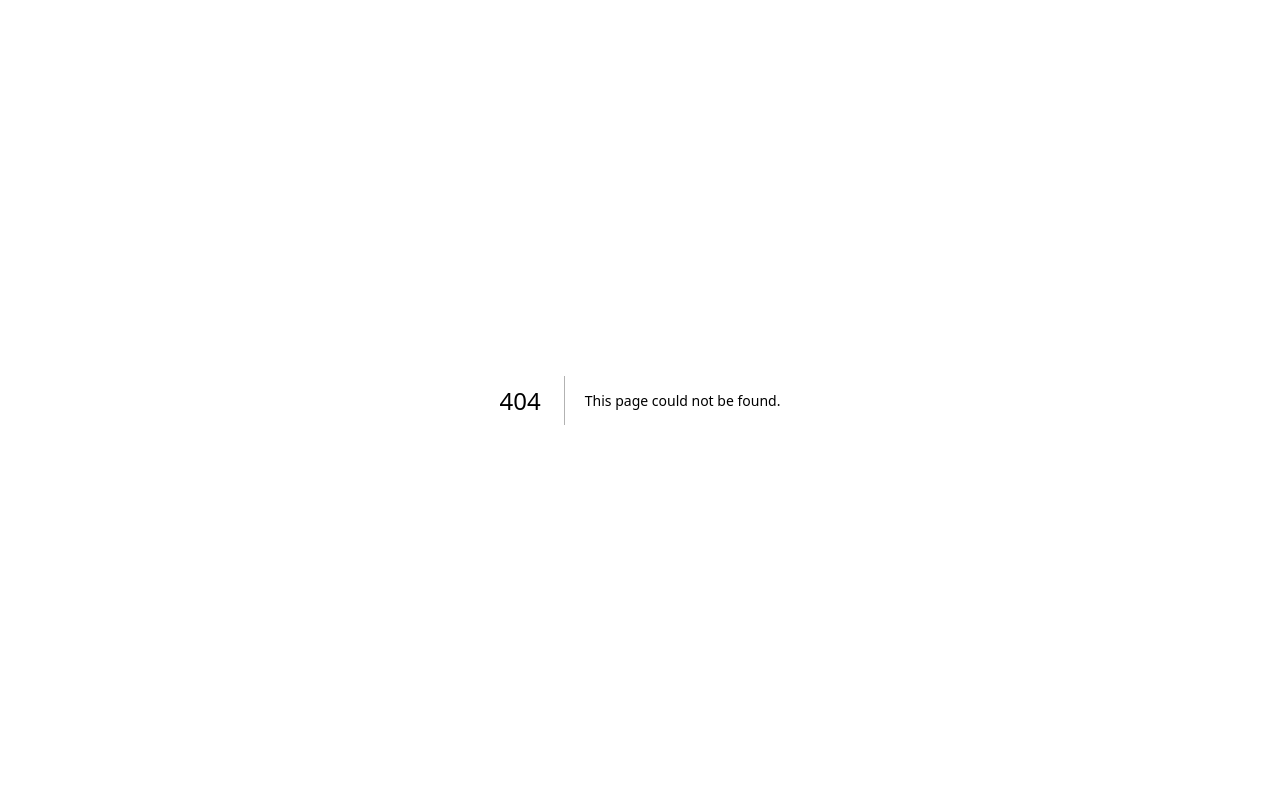
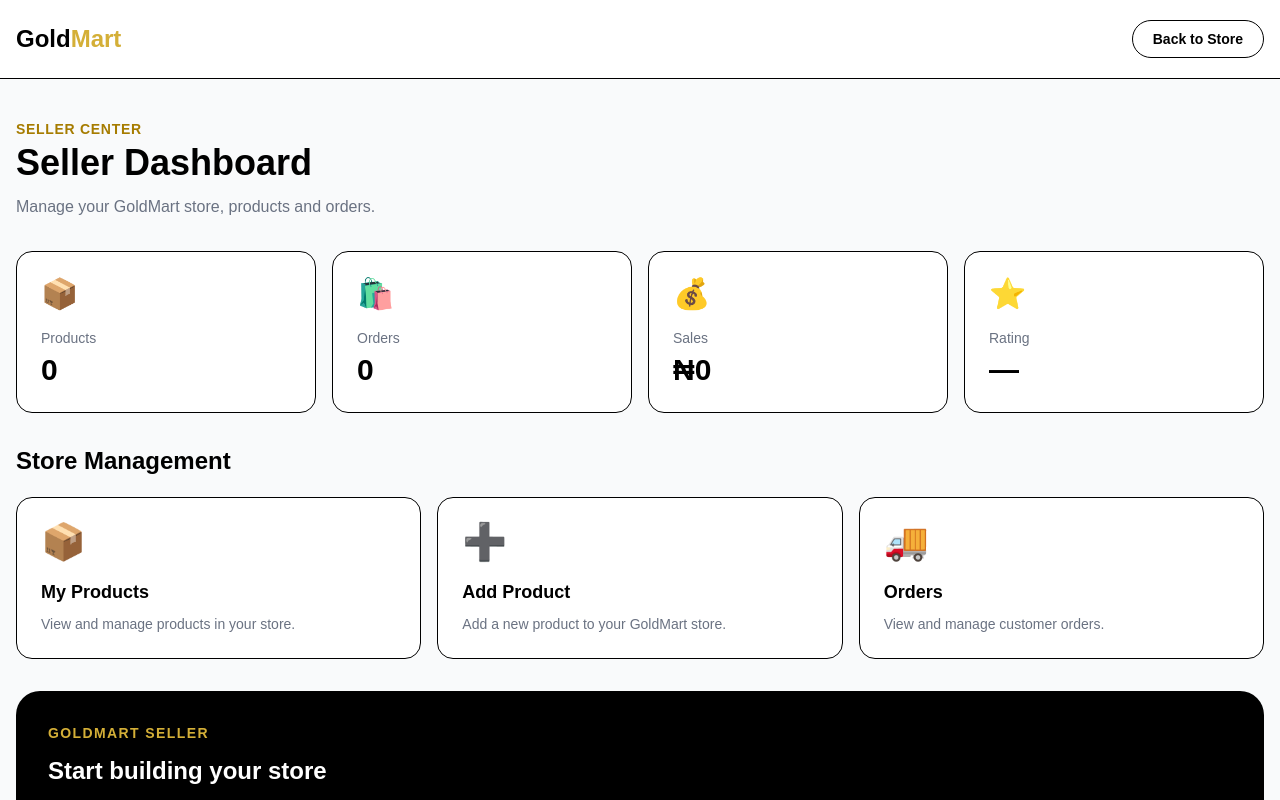
Before and after one commit to oscar1-max/Gold-mart-Ybsr, a Next.js app: page /seller in a window 1280 px wide. Before the commit this address had no page. Shown: the top 800 px of the page. Built offline with nearby package versions, Linux system fonts and the light colour scheme.

Commit message:
Create SellerDashboard component with layout and links

```diff
--- /dev/null
+++ b/app/seller/page.tsx
@@ -0,0 +1,184 @@
+"use client";
+
+import Link from "next/link";
+
+export default function SellerDashboard() {
+  return (
+    <main className="min-h-screen bg-gray-50 text-black">
+
+      {/* HEADER */}
+      <header className="border-b bg-white">
+        <div className="mx-auto flex max-w-7xl items-center justify-between px-4 py-5">
+
+          <Link href="/" className="text-2xl font-black">
+            Gold<span className="text-[#D4AF37]">Mart</span>
+          </Link>
+
+          <Link
+            href="/"
+            className="rounded-full border px-5 py-2 text-sm font-bold"
+          >
+            Back to Store
+          </Link>
+
+        </div>
+      </header>
+
+      {/* CONTENT */}
+      <div className="mx-auto max-w-7xl px-4 py-10">
+
+        <div>
+          <p className="text-sm font-bold uppercase tracking-wider text-[#A67C00]">
+            Seller Center
+          </p>
+
+          <h1 className="mt-1 text-3xl font-black sm:text-4xl">
+            Seller Dashboard
+          </h1>
+
+          <p className="mt-3 text-gray-500">
+            Manage your GoldMart store, products and orders.
+          </p>
+        </div>
+
+        {/* STATS */}
+        <div className="mt-8 grid gap-4 sm:grid-cols-2 lg:grid-cols-4">
+
+          <div className="rounded-2xl border bg-white p-6">
+            <div className="text-3xl">📦</div>
+
+            <p className="mt-4 text-sm text-gray-500">
+              Products
+            </p>
+
+            <h2 className="mt-1 text-3xl font-black">
+              0
+            </h2>
+          </div>
+
+          <div className="rounded-2xl border bg-white p-6">
+            <div className="text-3xl">🛍️</div>
+
+            <p className="mt-4 text-sm text-gray-500">
+              Orders
+            </p>
+
+            <h2 className="mt-1 text-3xl font-black">
+              0
+            </h2>
+          </div>
+
+          <div className="rounded-2xl border bg-white p-6">
+            <div className="text-3xl">💰</div>
+
+            <p className="mt-4 text-sm text-gray-500">
+              Sales
+            </p>
+
+            <h2 className="mt-1 text-3xl font-black">
+              ₦0
+            </h2>
+          </div>
+
+          <div className="rounded-2xl border bg-white p-6">
+            <div className="text-3xl">⭐</div>
+
+            <p className="mt-4 text-sm text-gray-500">
+              Rating
+            </p>
+
+            <h2 className="mt-1 text-3xl font-black">
+              —
+            </h2>
+          </div>
+
+        </div>
+
+        {/* ACTIONS */}
+        <section className="mt-8">
+
+          <h2 className="text-2xl font-black">
+            Store Management
+          </h2>
+
+          <div className="mt-5 grid gap-4 sm:grid-cols-2 lg:grid-cols-3">
+
+            <Link
+              href="/seller/products"
+              className="rounded-2xl border bg-white p-6 transition hover:-translate-y-1 hover:border-[#D4AF37] hover:shadow-lg"
+            >
+              <div className="text-4xl">📦</div>
+
+              <h3 className="mt-4 text-lg font-black">
+                My Products
+              </h3>
+
+              <p className="mt-2 text-sm text-gray-500">
+                View and manage products in your store.
+              </p>
+            </Link>
+
+            <Link
+              href="/seller/products/new"
+              className="rounded-2xl border bg-white p-6 transition hover:-translate-y-1 hover:border-[#D4AF37] hover:shadow-lg"
+            >
+              <div className="text-4xl">➕</div>
+
+              <h3 className="mt-4 text-lg font-black">
+                Add Product
+              </h3>
+
+              <p className="mt-2 text-sm text-gray-500">
+                Add a new product to your GoldMart store.
+              </p>
+            </Link>
+
+            <Link
+              href="/seller/orders"
+              className="rounded-2xl border bg-white p-6 transition hover:-translate-y-1 hover:border-[#D4AF37] hover:shadow-lg"
+            >
+              <div className="text-4xl">🚚</div>
+
+              <h3 className="mt-4 text-lg font-black">
+                Orders
+              </h3>
+
+              <p className="mt-2 text-sm text-gray-500">
+                View and manage customer orders.
+              </p>
+            </Link>
+
+          </div>
+
+        </section>
+
+        {/* SELLER NOTICE */}
+        <section className="mt-8 rounded-3xl bg-black p-8 text-white">
+
+          <p className="text-sm font-bold uppercase tracking-widest text-[#D4AF37]">
+            GoldMart Seller
+          </p>
+
+          <h2 className="mt-3 text-2xl font-black">
+            Start building your store
+          </h2>
+
+          <p className="mt-3 max-w-2xl text-gray-400">
+            Add products, manage your inventory and prepare your
+            store for customers. Seller authentication and the
+            database will be connected when we build the backend.
+          </p>
+
+          <Link
+            href="/seller/products/new"
+            className="mt-6 inline-block rounded-full bg-[#D4AF37] px-7 py-3 font-bold text-black"
+          >
+            Add Your First Product
+          </Link>
+
+        </section>
+
+      </div>
+    </main>
+  );
+}
```
